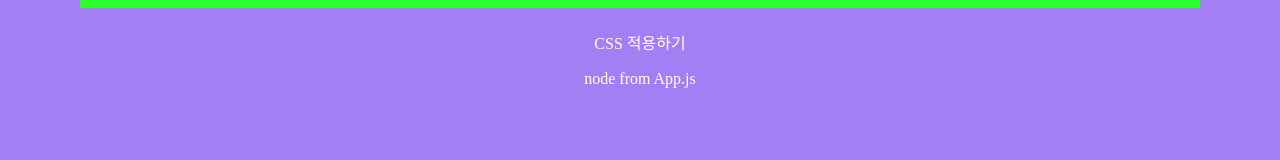
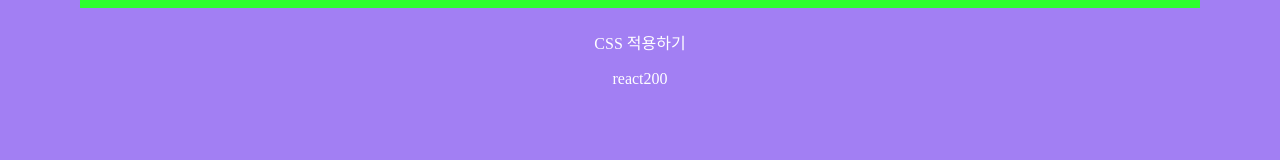
Before and after one commit to lseongmi/React-Studying, a React (Create React App) app in the folder client/: page / in a window 1280 px wide. Shown: the part 150-310 px from the top of the page. Built offline with nearby package versions, Linux system fonts and the light colour scheme; the HTML template or start-up script is replaced by a standard one.

Commit message:
state 사용하기

```diff
--- a/client/src/App.js
+++ b/client/src/App.js
@@ -1,15 +1,13 @@
 import React from 'react';
 import './App.css';
-import PropsNode from './R023_PropsNode';
+import ReactState from './R024_ReactState';
 
 function App() {
   return (
     <div>
       <h1>Start REact 200!</h1>
       <p>CSS 적용하기</p>
-      <PropsNode>
-        <span>node from App.js</span>
-      </PropsNode>
+      <ReactState  reactString={"react"}/>
     </div>
   );
 }
--- /dev/null
+++ b/client/src/R024_ReactState.js
@@ -0,0 +1,22 @@
+import React, { Component } from 'react';
+
+class R024_ReactState extends Component {
+    constructor(props) {
+        super(props);
+        this.state = {
+            StateString:this.props.reactString,
+            StateNumber:200,
+        }
+    }
+
+    render() {
+        return (
+            <div style={{padding:"0px"}}>
+                {this.state.StateString}{this.state.StateNumber}
+            </div>
+        )
+    }
+}
+
+
+export default R024_ReactState;
```
